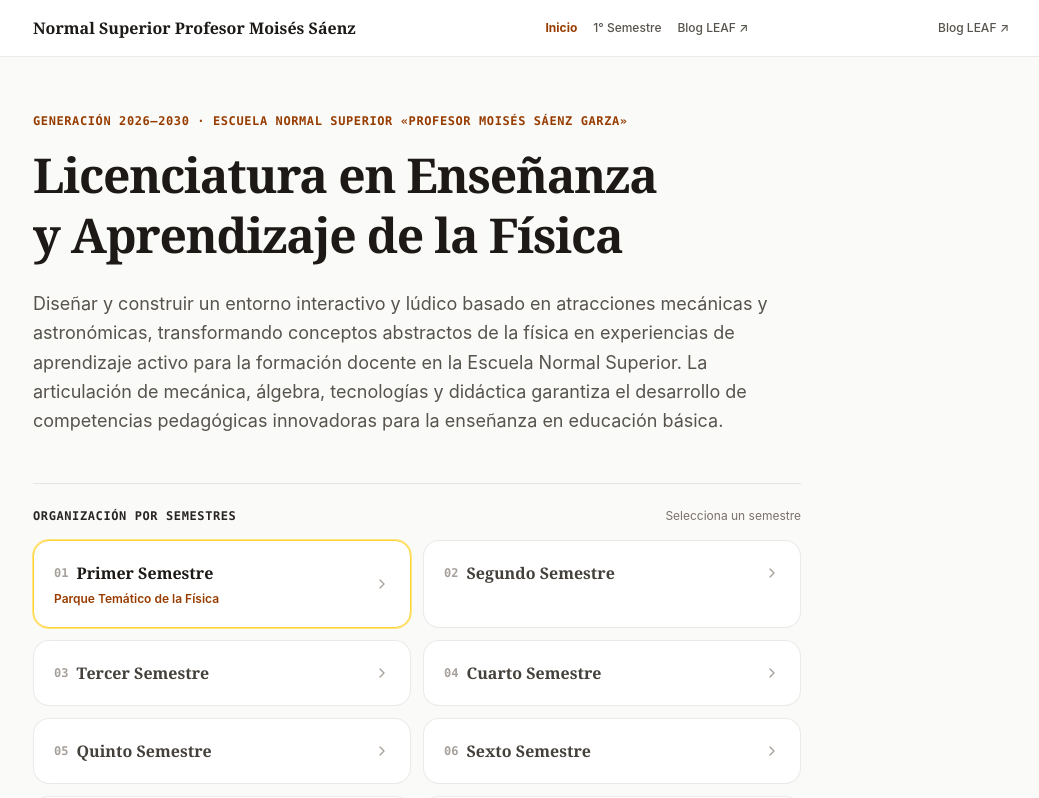
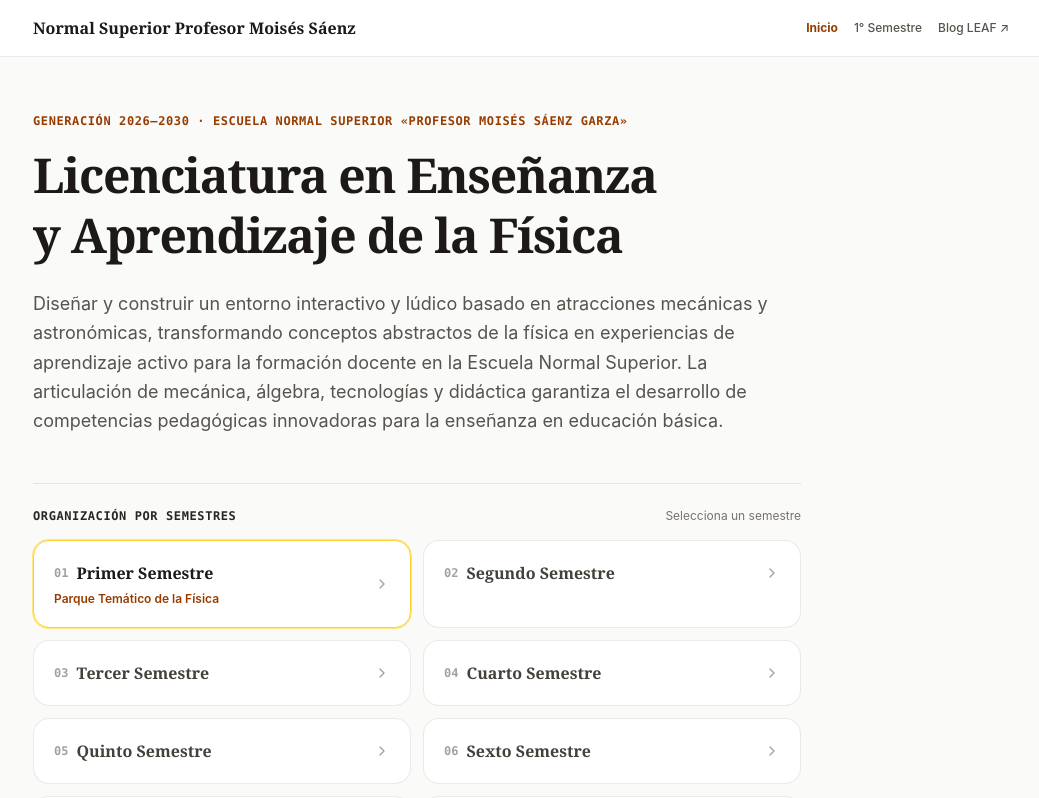
Before and after one commit to normalmsgestala/pagina-, a React (Vite) app: page / in a window 1280 px wide. Shown: the top 798 px of the page, without its empty margins (119-1158 px from the left). Built offline with nearby package versions, Linux system fonts and the light colour scheme.

Commit message:
Polish home navigation after removing management buttons

```diff
--- a/src/App.tsx
+++ b/src/App.tsx
@@ -11,11 +11,7 @@ import { ModuleDetailView } from './components/ModuleDetailView';
 import { EditModuleModal } from './components/EditModuleModal';
 import { AddModuleModal } from './components/AddModuleModal';
 import { CalendarSection } from './components/CalendarSection';
-import {
-  Compass,
-  ChevronRight,
-  Edit3
-} from 'lucide-react';
+import { ChevronRight } from 'lucide-react';
 
 export default function App() {
   // Curriculum state persisted in localStorage
@@ -166,7 +162,6 @@ export default function App() {
             <a href="/pagina-/?blog=1" className="hidden md:inline-flex items-center gap-1 text-xs text-stone-600 hover:text-amber-800">Blog LEAF ↗</a>
           </nav>
 
-          <div className="flex items-center gap-2"><a href="/pagina-/?blog=1" className="text-xs font-medium text-stone-600 hover:text-amber-800">Blog LEAF ↗</a></div>
         </div>
       </header>
 
```
